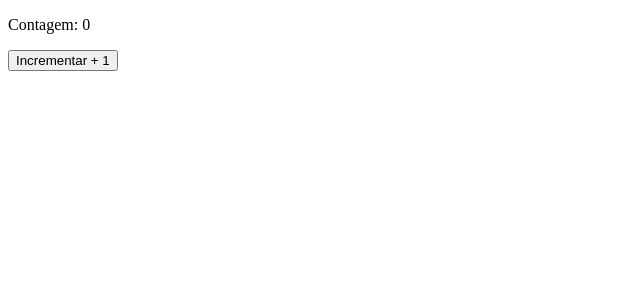
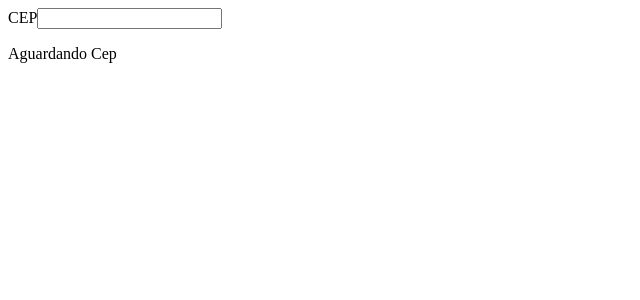
Before and after one commit to jhyago/maisPraTI-2025-02, a React (Vite) app in the folder 3-Reactjs/3-components/: page / in a window 1280 px wide. Shown: the top 300 px of the page, without its empty margins (0-640 px from the left). Built offline with nearby package versions, Linux system fonts and the light colour scheme.

Commit message:
feat: implement FunctionalComponentViaCep to fetch and display address from CEP

```diff
--- /dev/null
+++ b/3-Reactjs/3-components/src/components/FunctionalComponentViaCep.jsx
@@ -0,0 +1,34 @@
+import { useState, useEffect } from "react"
+
+export default function FunctionalComponentViaCep() {
+    const [cep, setCep] = useState('')
+    const [address, setAddress] = useState('')
+
+    useEffect(() => {
+        const fetchCep = async() => {
+            const result = await fetch(`https://viacep.com.br/ws/${cep}/json/`)
+            const data = await result.json()
+            setAddress(data)
+        }
+
+        if(cep.length === 8){
+            fetchCep()
+        }
+
+    }, [cep])
+
+    return(
+        <div>
+            <label htmlFor="cep">CEP</label>
+            <input id="cep" type="text" onChange={(e) => setCep(e.target.value)}/>
+
+            {address ?
+            <div>
+                <p>{address.logradouro}</p>
+                <p>{address.bairro}</p>
+                <p>{address.localidade} - {address.uf}</p>
+            </div> : <p>Aguardando Cep</p>
+            }
+        </div>
+    )
+}
--- a/3-Reactjs/3-components/src/main.jsx
+++ b/3-Reactjs/3-components/src/main.jsx
@@ -1,11 +1,12 @@
 import { StrictMode } from 'react'
 import { createRoot } from 'react-dom/client'
-import LifeCycleFunctionalComponent from './components/LifeCycleFunctionalComponent'
+// import LifeCycleFunctionalComponent from './components/LifeCycleFunctionalComponent'
+import FunctionalComponentViaCep from './components/FunctionalComponentViaCep'
 
 // Desenvolva um componente React (versão classe e versão funcional) que consome a API viacep para buscar e exibir o endereço correspondente a um CEP recebido por prop, de modo a evidenciar as fases de montagem, atualização e desmontagem.
 
 createRoot(document.getElementById('root')).render(
   <StrictMode>
-    <LifeCycleFunctionalComponent />
+    <FunctionalComponentViaCep />
   </StrictMode>,
 )
```
